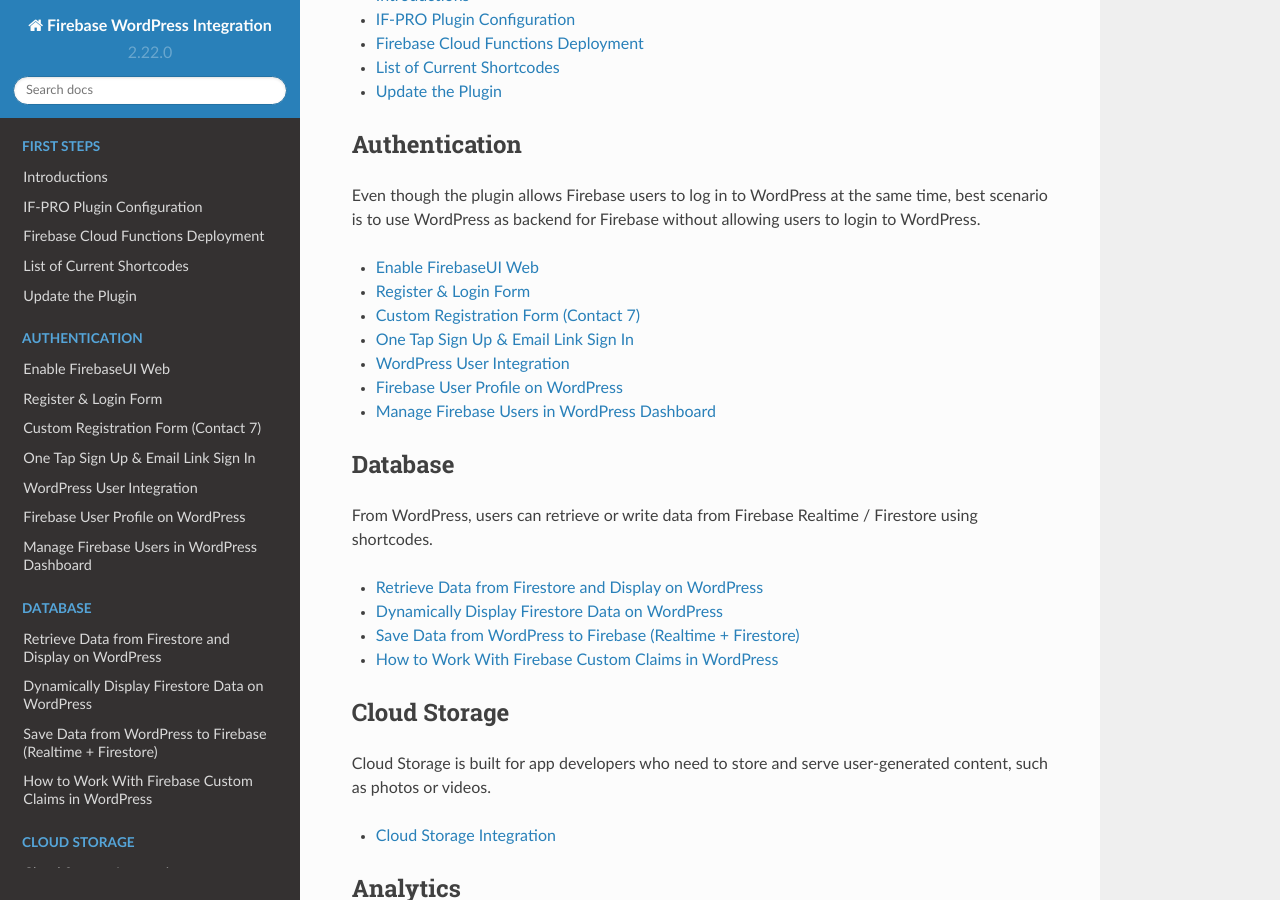
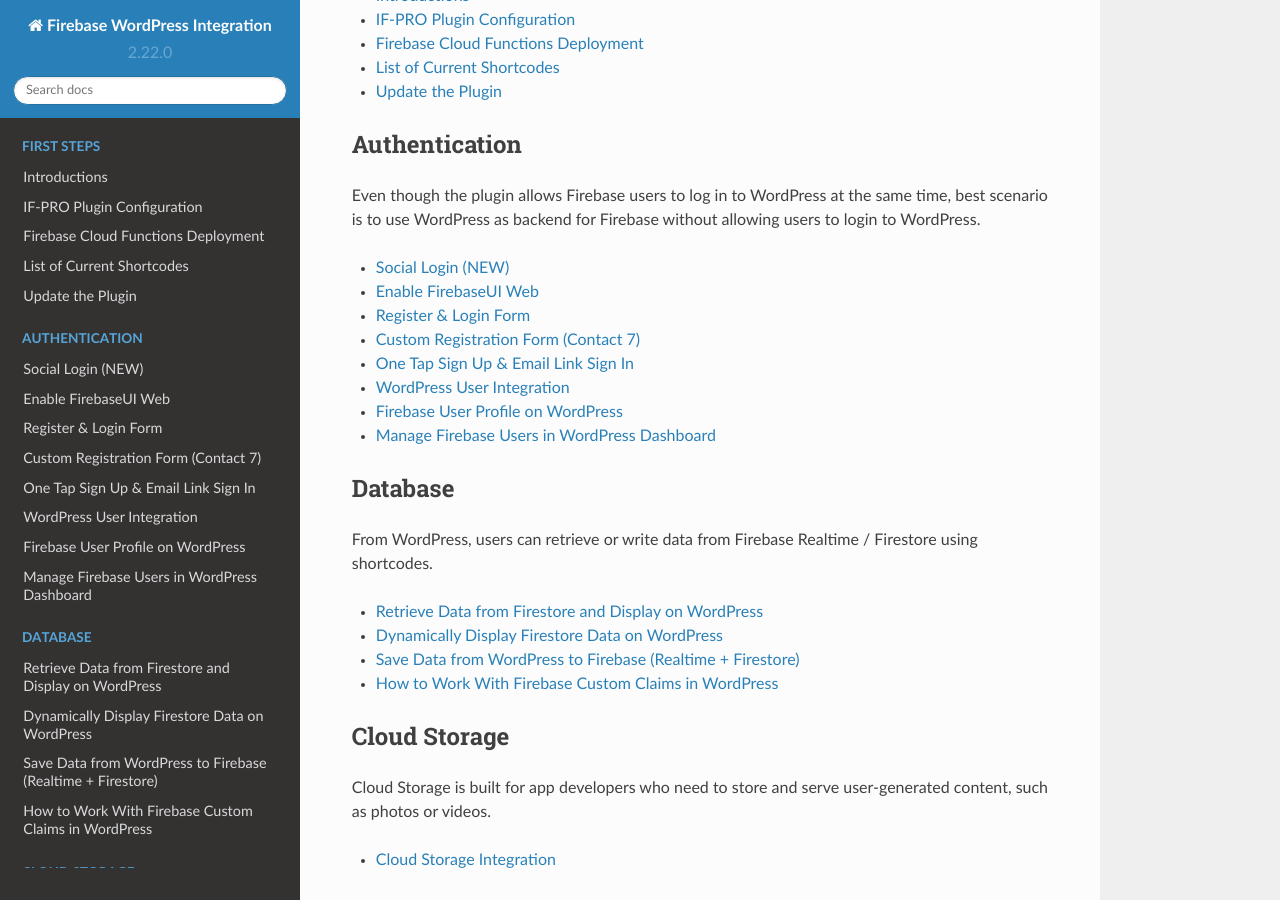
Before and after one commit to dalenguyen/firebase-wordpress-docs, a Sphinx documentation site: the page built from docs/index.rst, in a window 1280 px wide and 900 px high, scrolled down 1007 px. Built offline with Sphinx 7.4.7 and the Read the Docs theme 2.0.0, drawn with Linux system fonts in a browser that asks for light colours; comment, search, counter and statistics services are not loaded.

Commit message:
add new path

```diff
--- a/docs/index.rst
+++ b/docs/index.rst
@@ -82,6 +82,7 @@
 
 Even though the plugin allows Firebase users to log in to WordPress at the same time, best scenario is to use WordPress as backend for Firebase without allowing users to login to WordPress.
 
+* :doc:`/auth/new-social-login`
 * :doc:`/auth/work-with-firebaseui-web`
 * :doc:`/auth/register-login-form`
 * :doc:`/auth/custom-registration-form`
@@ -95,6 +96,7 @@
    :hidden:
    :caption: Authentication
 
+   /auth/new-social-login
    /auth/work-with-firebaseui-web
    /auth/register-login-form
    /auth/custom-registration-form
```
